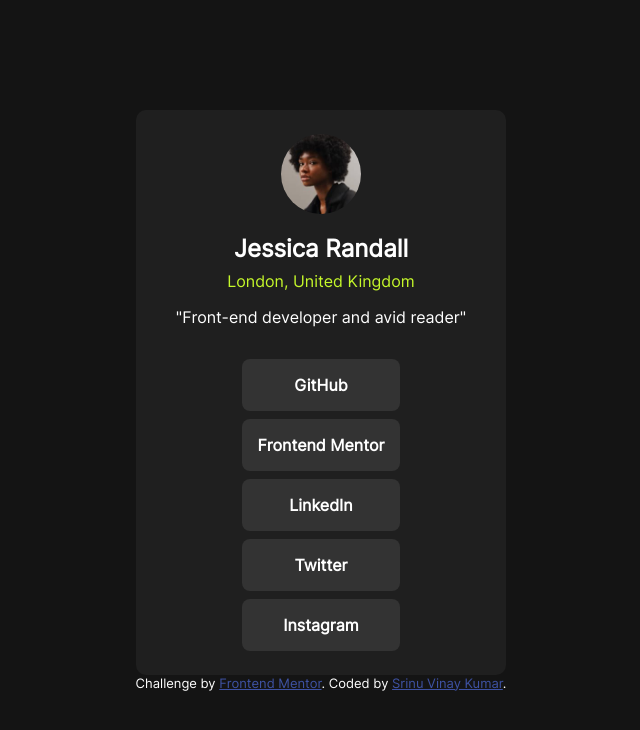
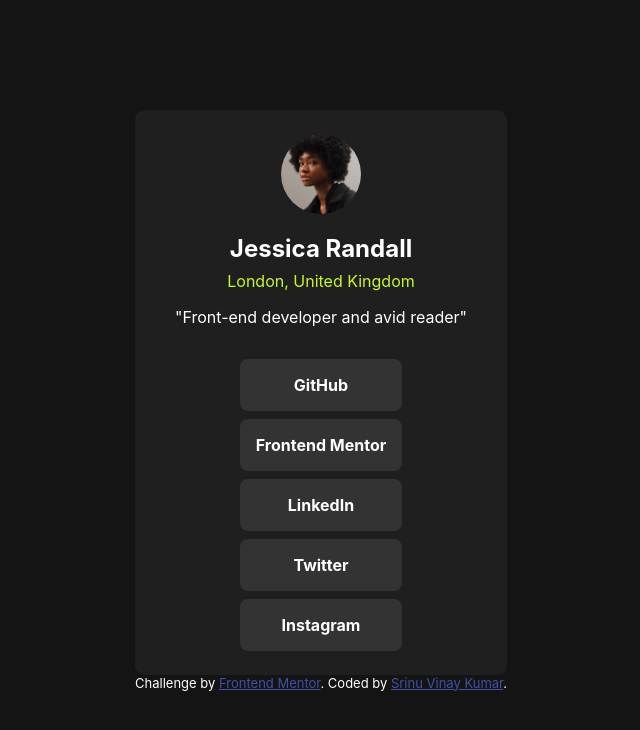
Before and after one commit to Frontend-Mentor-Challengess/social-linkss-profile, a plain HTML site: page index.html in a window 1280 px wide. Shown: the whole page, without its empty margins (319-959 px from the left). Drawn offline with Linux system fonts and the light colour scheme.

Commit message:
first commit

```diff
--- a/style.css
+++ b/style.css
@@ -1,7 +1,3 @@
-@font-face {
-  font-family: Inter;
-  src: url(/fonts/static/Inter-Regular.ttf);
-}
 * {
   margin: 0;
   padding: 0;
```
Also changed, not shown: fonts/Inter-VariableFont_slnt,wght.ttf (deleted), fonts/OFL.txt (deleted), fonts/README.txt (deleted), fonts/static/Inter-Bold.ttf (deleted), fonts/static/Inter-Regular.ttf (deleted), fonts/static/Inter-SemiBold.ttf (deleted).
